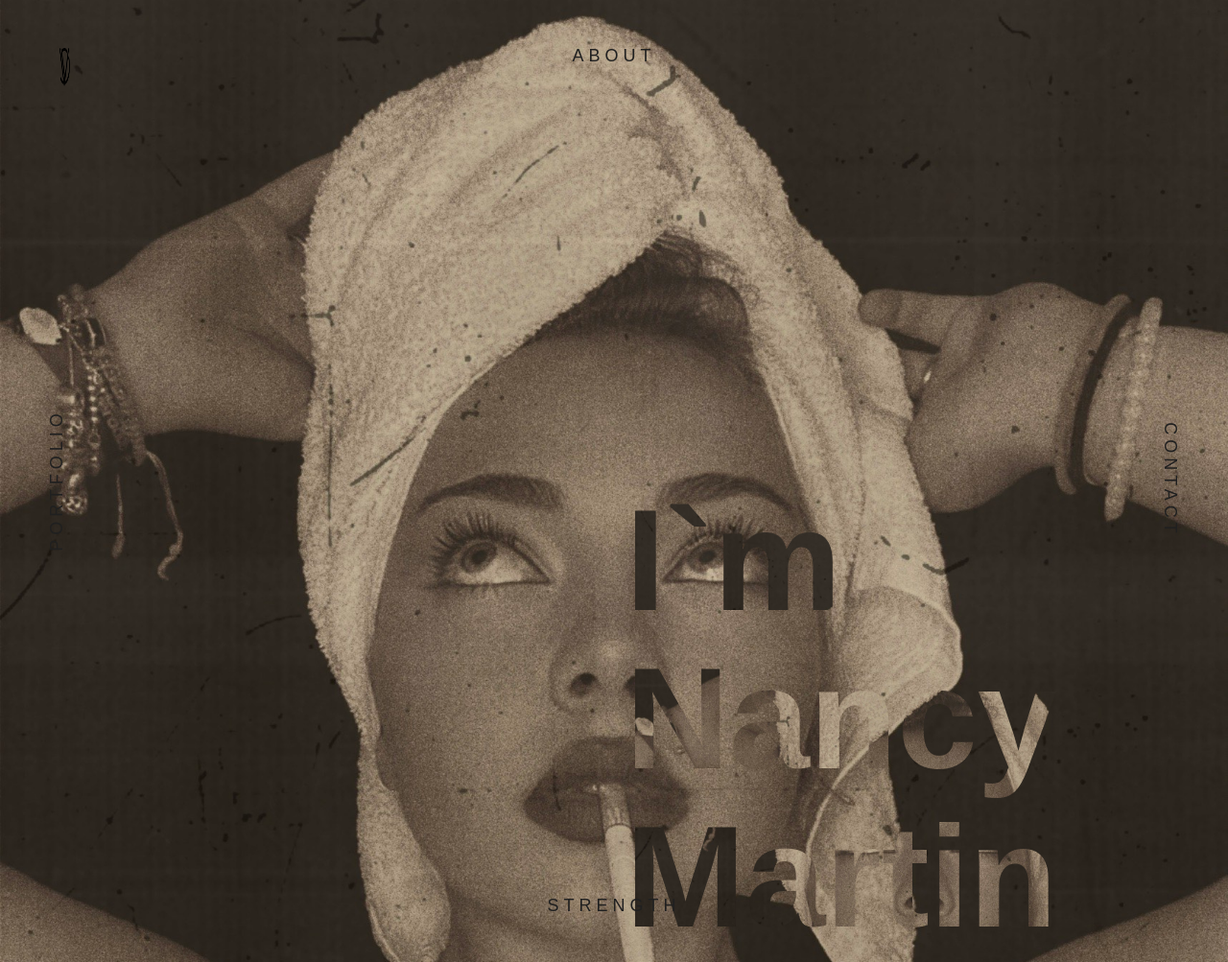
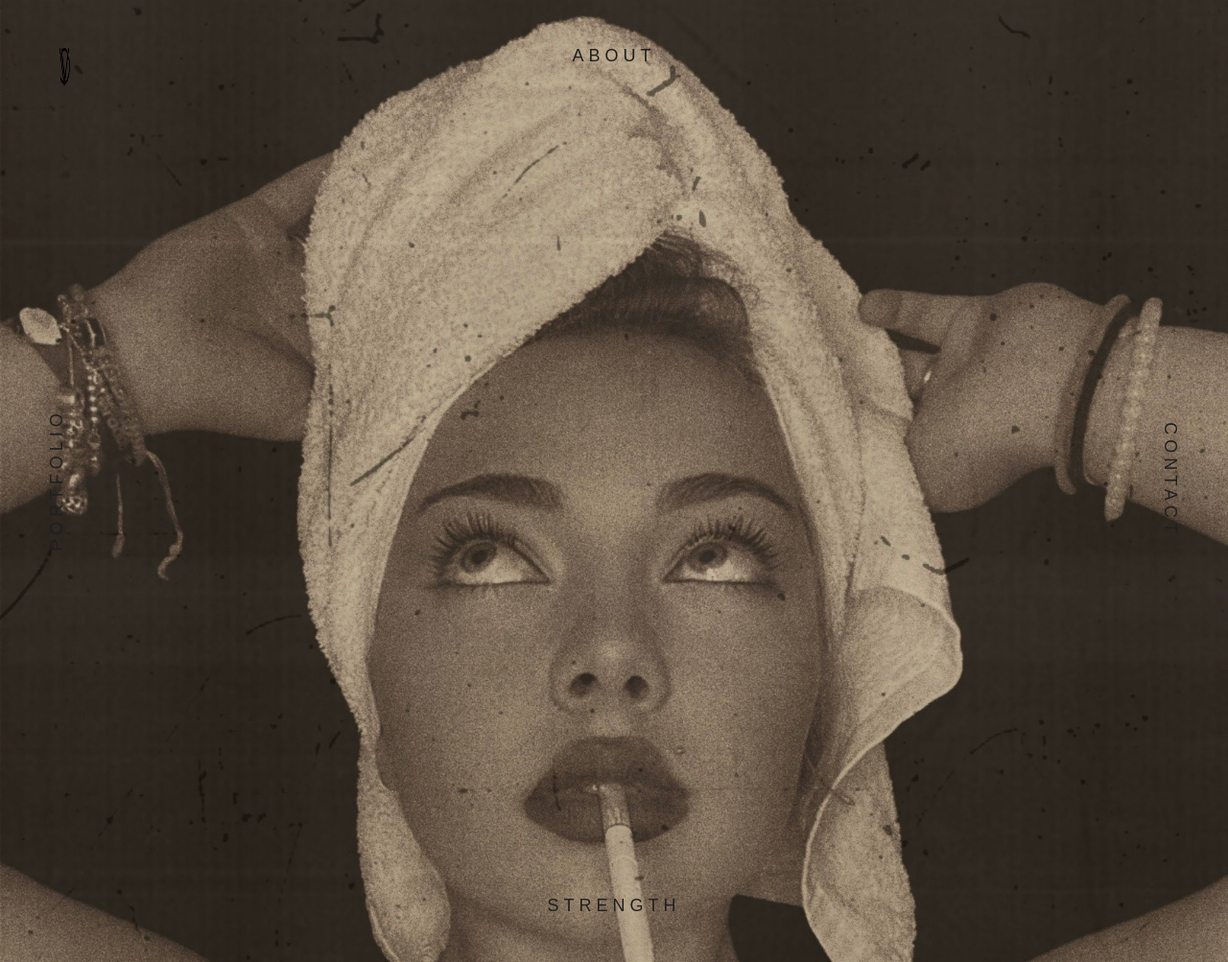
Before and after one commit to gretamune/gretamune.github.io, a PHP site: page / in a window 1280 px wide. Shown: the whole page at 96% size. Run offline with PHP 8.4, Linux system fonts and the light colour scheme; grey boxes labelled with a size stand in for pictures from a placeholder-image service; some libraries are stand-ins or nearby versions; some web fonts are replaced.

Commit message:
template n. 2: replace bg

```diff
--- a/css/style.css
+++ b/css/style.css
@@ -201,7 +201,6 @@ input:focus, textarea:focus, select:focus, button:focus {
 	font-size:150px;
 	color: #ffffff;
 	font-weight:bold;
-	background: url(../images/content/banner_text_bg.jpg) no-repeat;
 	-webkit-background-clip: text;
 	-webkit-text-fill-color: transparent;
     background-size: cover;
```
